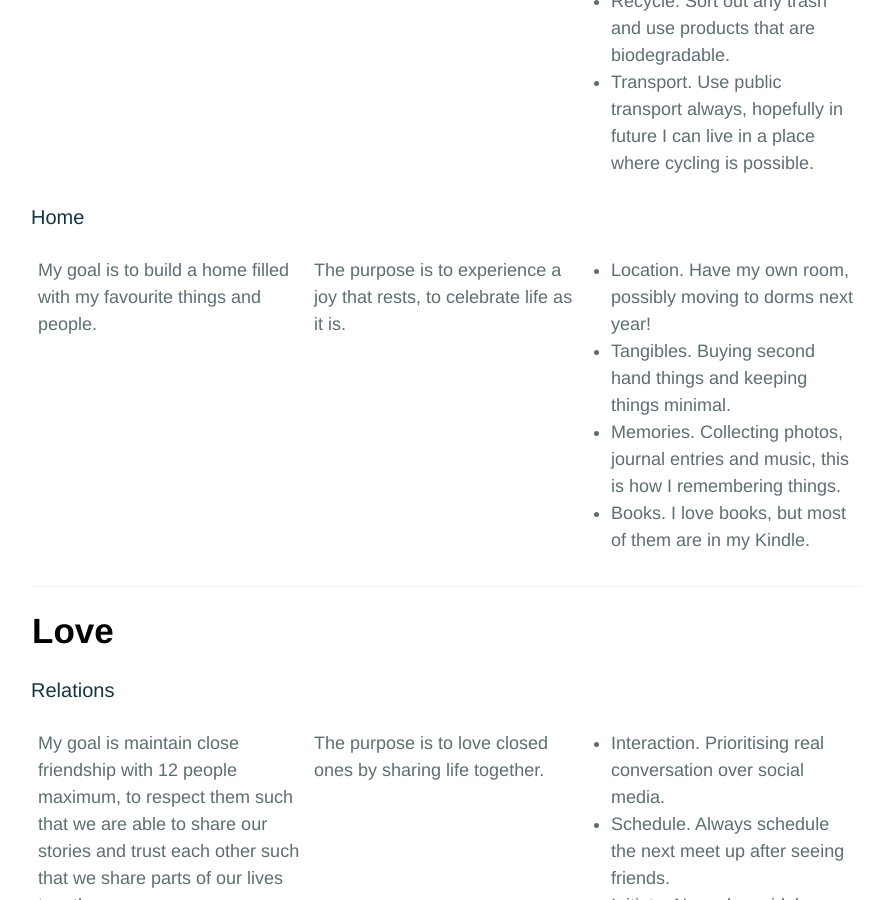
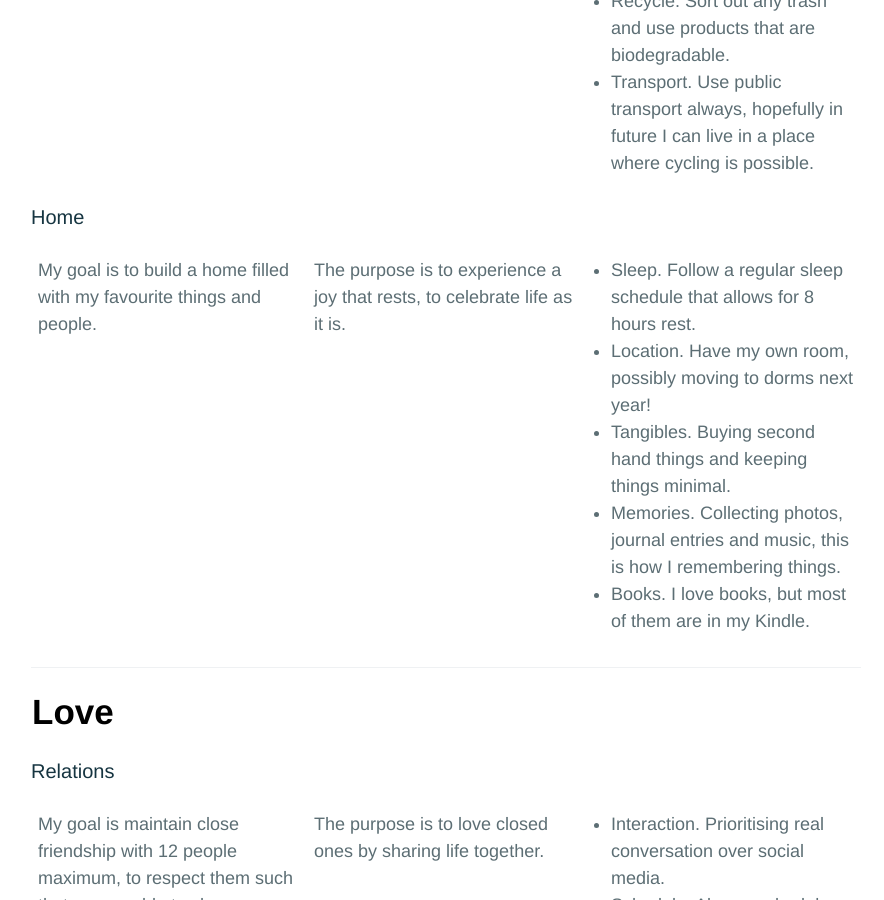
Before and after one commit to sumchuenli/sumchuenli.github.io, a Jekyll site: the page built from _pages/about.md, in a window 1280 px wide and 900 px high, scrolled down 1189 px. Shown: the whole window, without its empty margins (194-1078 px from the left). Built offline with Jekyll 4.4.1, drawn with Linux system fonts in a browser that asks for light colours.

Commit message:
Update about.md

```diff
--- a/_pages/about.md
+++ b/_pages/about.md
@@ -50,6 +50,7 @@ My life is about <a href="#live">living</a>, <a href="#love">loving</a> and <a h
     <td>My goal is to build a home filled with my favourite things and people.</td>
     <td>The purpose is to experience a joy that rests, to celebrate life as it is.</td>
     <td><ul>
+    <li>Sleep. Follow a regular sleep schedule that allows for 8 hours rest.</li>
     <li>Location. Have my own room, possibly moving to dorms next year!</li>
     <li>Tangibles. Buying second hand things and keeping things minimal.</li>
     <li>Memories. Collecting photos, journal entries and music, this is how I remembering things.</li>
```
